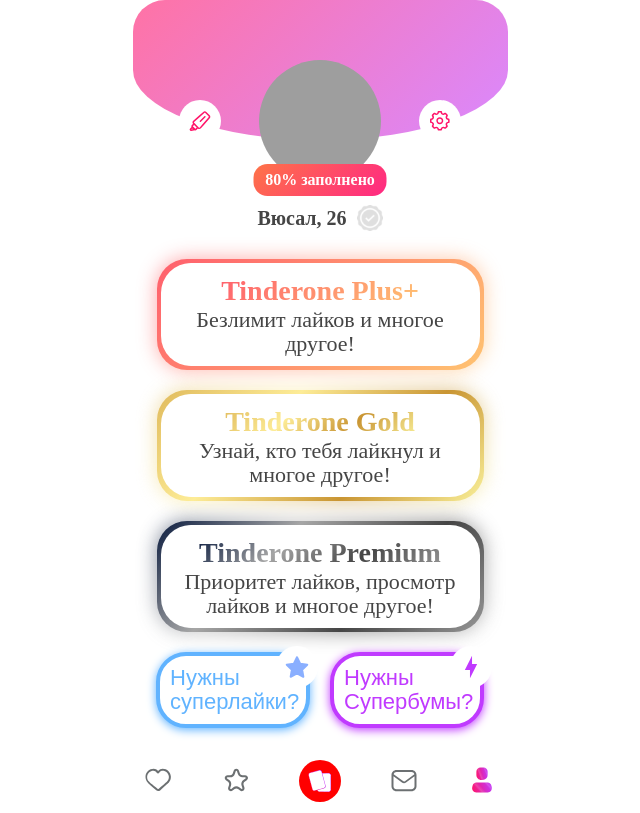
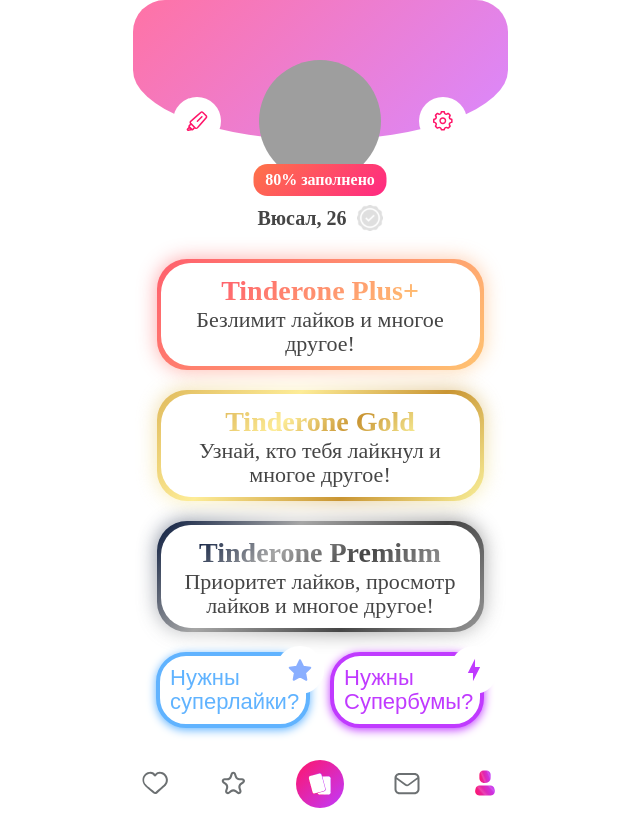
Before and after one commit to Nagiev100/user-profile-task, a Vue app: page / in a window 1280 px wide. Shown: the whole page, without its empty margins (320-960 px from the left). Built offline with nearby package versions, Linux system fonts and the light colour scheme; grey boxes are pictures that could not be loaded.

Commit message:
Refactor type for buttonTypes and refactor logic ContainerIcons.vue

```diff
--- a/src/navigation/ui/BottomNav.vue
+++ b/src/navigation/ui/BottomNav.vue
@@ -22,7 +22,7 @@ const isActive = (link: string) => route.path === link
         :class="{ active: isActive(tab.navigateLink) }"
         @click="navigateTo(tab.navigateLink)"
     >
-      <ContainerIcons v-if="tab.type" color="red">
+      <ContainerIcons v-if="tab.type" color="--subscription-pink-gradient">
         <component :is="tab.icon" class="tab-icon" />
       </ContainerIcons>
       <component v-else :is="tab.icon" class="tab-icon" />
--- a/src/shared/ui/ContainerIcons/ContainerIcons.vue
+++ b/src/shared/ui/ContainerIcons/ContainerIcons.vue
@@ -1,35 +1,54 @@
 <script setup lang="ts">
-import {computed} from "vue";
+import { computed } from "vue"
 
+// Пропс color может быть переменной с градиентом (--...), hex-цветом, или linear-gradient(...)
 const props = defineProps<{
   color?: string
 }>()
 
-const backgroundColor = computed(() => {
-  // Если значение начинается с `--`, предполагаем, что это CSS-переменная
-  if (props.color?.startsWith('--')) {
-    return `var(${props.color})`
+// Вычисляем стили фона
+const backgroundStyle = computed(() => {
+  if (!props.color) {
+    return { backgroundColor: 'var(--color-bg)' }
   }
 
-  return props.color || 'var(--color-bg)'
+  // Если передан CSS-переменная (например, --gradient-name), используем её как background-image
+  if (props.color.startsWith('--')) {
+    return {
+      backgroundImage: `var(${props.color})`
+    }
+  }
+
+  // Если это явно linear-gradient, тоже как background-image
+  if (props.color.startsWith('linear-gradient')) {
+    return {
+      backgroundImage: props.color
+    }
+  }
+
+  // Во всех остальных случаях (например, #fff, red) — как обычный цвет
+  return {
+    backgroundColor: props.color
+  }
 })
 </script>
 
 <template>
-  <div class="icon-container" :style="{ backgroundColor }">
+  <div class="icon-container" :style="backgroundStyle">
     <slot />
   </div>
 </template>
 
 <style scoped>
 .icon-container {
-  width: 4.2rem;
-  height: 4.2rem;
+  width: 4.8rem; /* 48px */
+  height: 4.8rem;
   border-radius: 50%;
   display: flex;
   align-items: center;
   justify-content: center;
-  background-color: var(--color-bg);
   cursor: pointer;
+  background-color: var(--color-bg); /* fallback */
+  background-size: cover; /* на случай если градиент */
 }
 </style>
```
